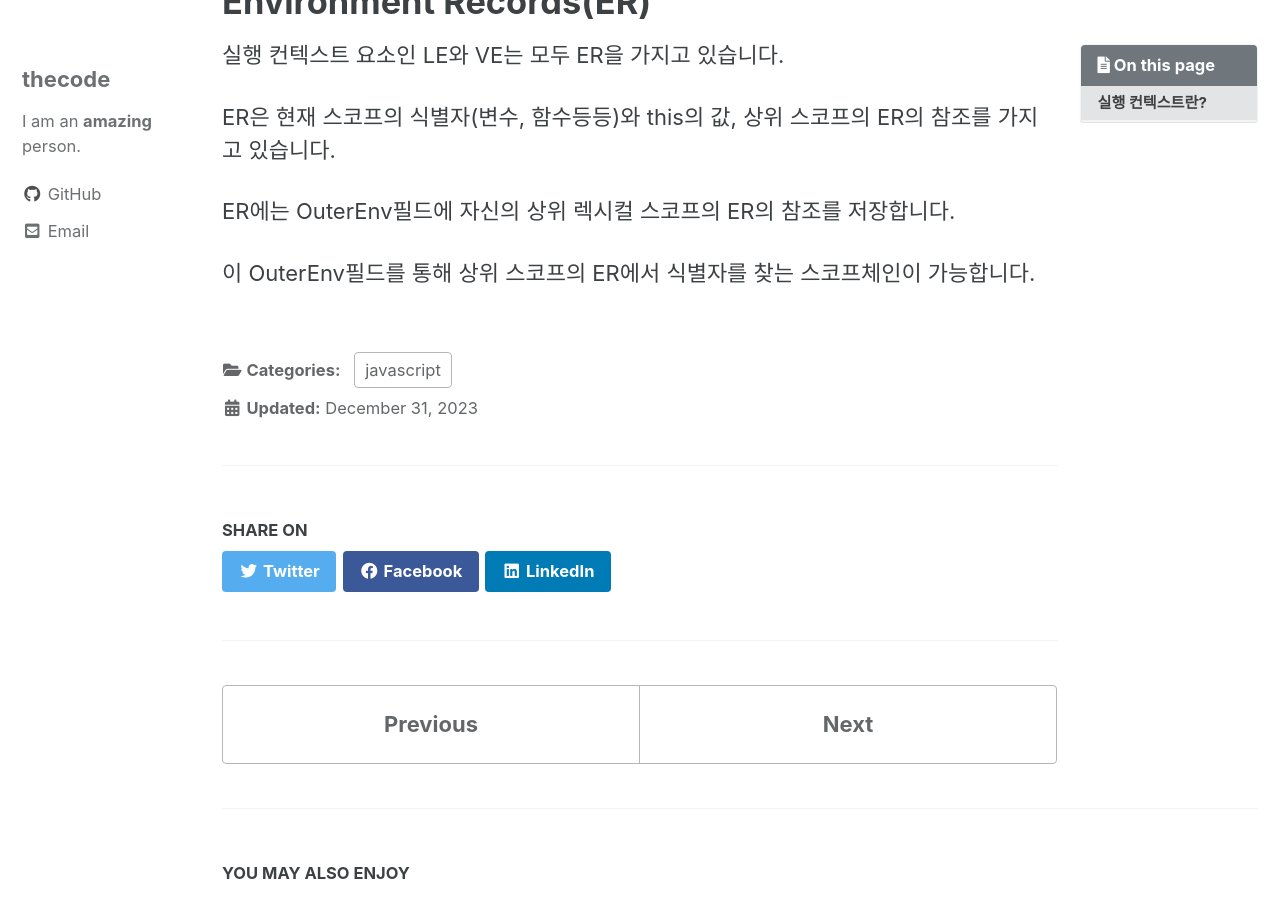
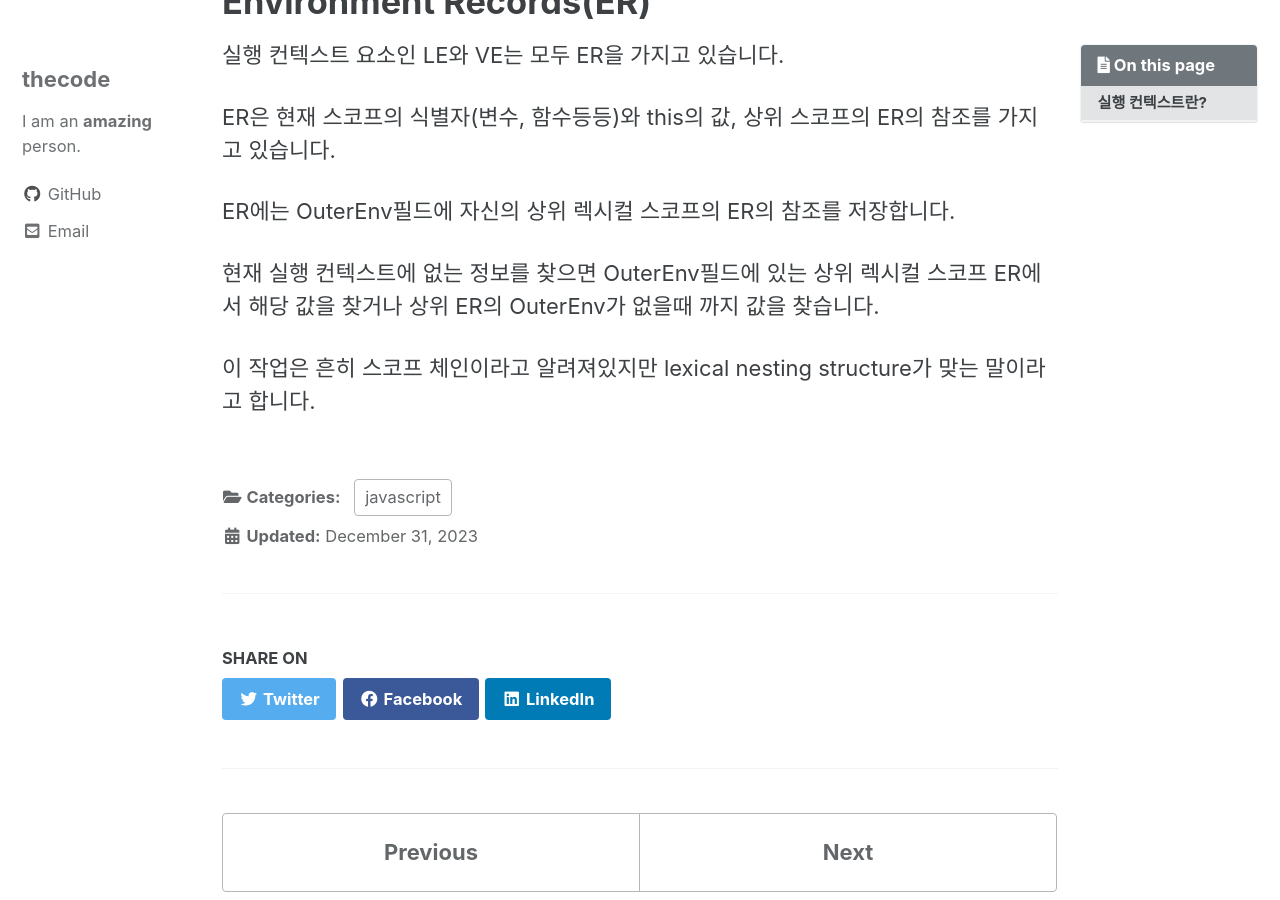
Before and after one commit to thecode00/thecode00.github.io, a Jekyll site: the page built from _posts/Javascript/2023-12-31-js-execution-context.md, in a window 1280 px wide and 900 px high, scrolled down 1733 px. Built offline with Jekyll 4.4.1, drawn with Linux system fonts in a browser that asks for light colours; cached includes are drawn as plain includes; some web fonts are replaced.

Commit message:
Add ER post

```diff
--- a/_posts/Javascript/2023-12-31-js-execution-context.md
+++ b/_posts/Javascript/2023-12-31-js-execution-context.md
@@ -56,4 +56,6 @@ ER은 현재 스코프의 식별자(변수, 함수등등)와 this의 값, 상위
 
 ER에는 OuterEnv필드에 자신의 상위 렉시컬 스코프의 ER의 참조를 저장합니다.
 
-이 OuterEnv필드를 통해 상위 스코프의 ER에서 식별자를 찾는 스코프체인이 가능합니다.
+현재 실행 컨텍스트에 없는 정보를 찾으면 OuterEnv필드에 있는 상위 렉시컬 스코프 ER에서 해당 값을 찾거나 상위 ER의 OuterEnv가 없을때 까지 값을 찾습니다.
+
+이 작업은 흔히 스코프 체인이라고 알려져있지만 lexical nesting structure가 맞는 말이라고 합니다.
```
